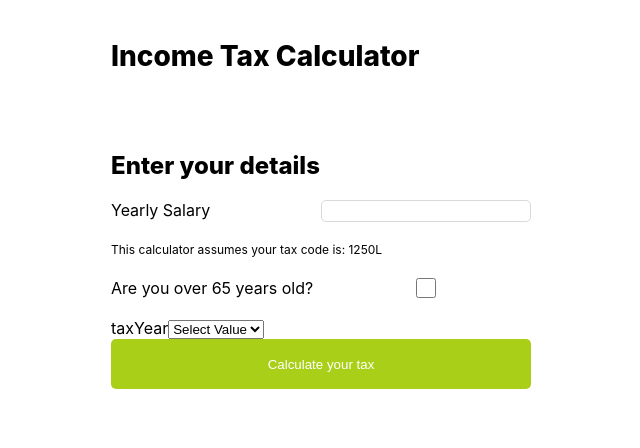
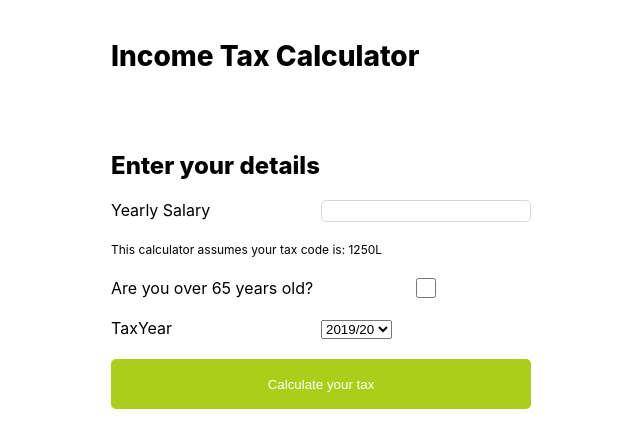
Before and after one commit to ektarathi/tax-calculator, a React (Create React App) app: page / in a window 1280 px wide. Shown: the top 448 px of the page, without its empty margins (89-729 px from the left). Built offline with nearby package versions, Linux system fonts and the light colour scheme.

Commit message:
Updated Dropdown

```diff
--- a/src/components/DropDown.tsx
+++ b/src/components/DropDown.tsx
@@ -1,14 +1,15 @@
 import React, { Component } from 'react'
 export interface DropDownProps {
-    label: string; onChange: (event: any) => void;
+    label: string;
+    onChange: (event: any) => void;
+    value: any;
 }
 
-const DropDown: React.SFC<DropDownProps> = ({label, onChange}: DropDownProps) => {
+const DropDown: React.SFC<DropDownProps> = ({label, onChange, value}: DropDownProps) => {
     return (
         <div className="tax-year">
             <label htmlFor="taxYear">{label}</label>
-            <select id="taxYear" onChange={onChange}>
-                <option>Select Value</option>
+            <select value={value} id="taxYear" onChange={onChange}>
                 <option value="19/20">
                     2019/20
                 </option>
--- a/src/components/Form.tsx
+++ b/src/components/Form.tsx
@@ -8,7 +8,7 @@ export interface FormProps {}
 const Form: React.SFC<FormProps> = () => {
   const [value, setValue] = React.useState("" as any);
   const [ageChecked, setAgeChecked] = React.useState(false);
-  const [taxYear, setTaxYear] = React.useState('' as any);
+  const [taxYear, setTaxYear] = React.useState('19/20');
 
   const calculateTax = (event: any) => {
     event.preventDefault();
@@ -20,7 +20,12 @@ const Form: React.SFC<FormProps> = () => {
 
     // monthly take home pay formatting
     let takeHomeMonthly = (takeHomeYear / 12).toFixed(2);
+    console.log(taxYear);
   };
+
+  const handleChange = (event:any) => {
+    setTaxYear(event.target.value);
+  }
 
   return (
     <div className="taxCalculator">
@@ -41,7 +46,7 @@ const Form: React.SFC<FormProps> = () => {
         </div>
         <Checkbox text="Are you over 65 years old?" id="over65" checked={ageChecked}
           onChange={(e) => setAgeChecked(!ageChecked)}/>
-        <DropDown label="taxYear" onChange={event => setTaxYear(event.target.value)}/>
+        <DropDown label="TaxYear" onChange={handleChange} value={taxYear}/>
         <button id="submitTax" className="btn" onClick={calculateTax}>
           Calculate your tax
         </button>
--- a/src/scss/_form.scss
+++ b/src/scss/_form.scss
@@ -21,7 +21,7 @@
     background: #f1f1f1;
 }
 
-.question {
+.question, .tax-year {
 	margin: 20px 0;
 	clear: both;
 	label {
```
Also changed, not shown: 1 other file (tests, documents, lock files or other folders).
